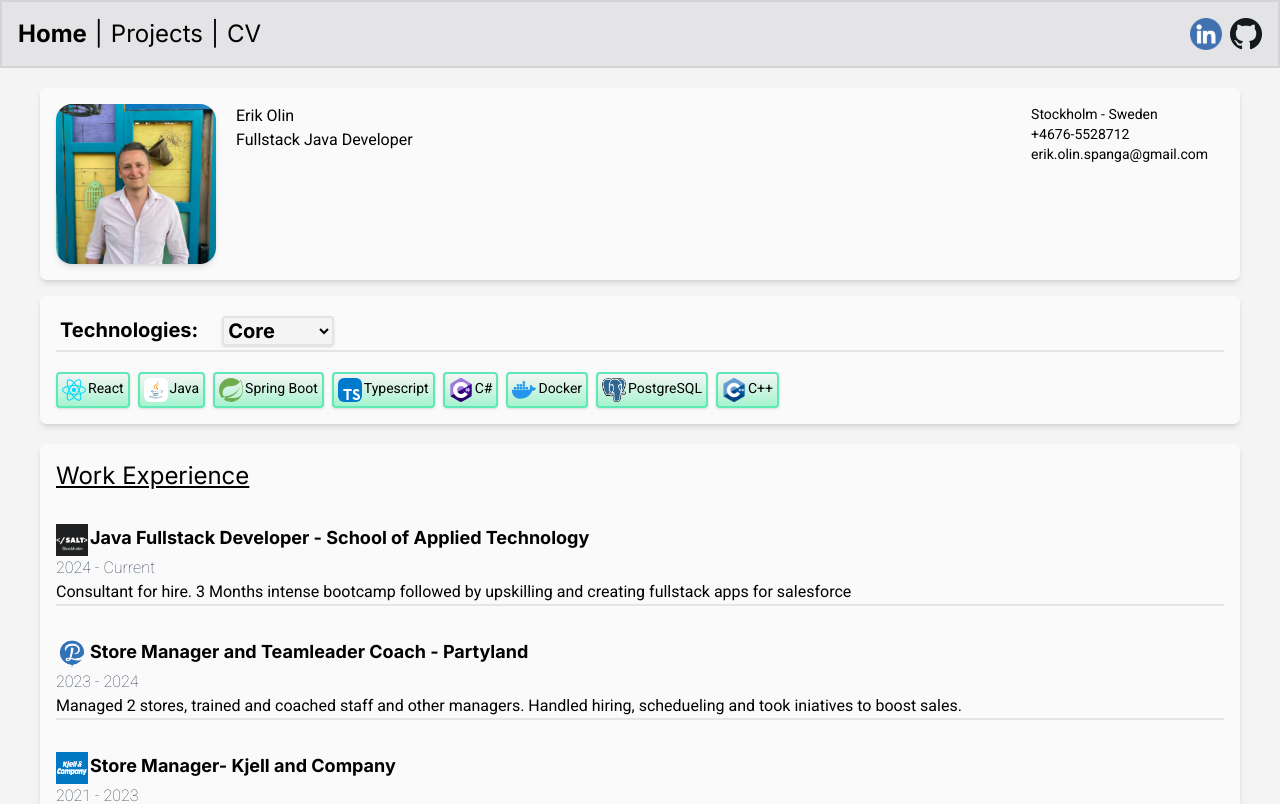
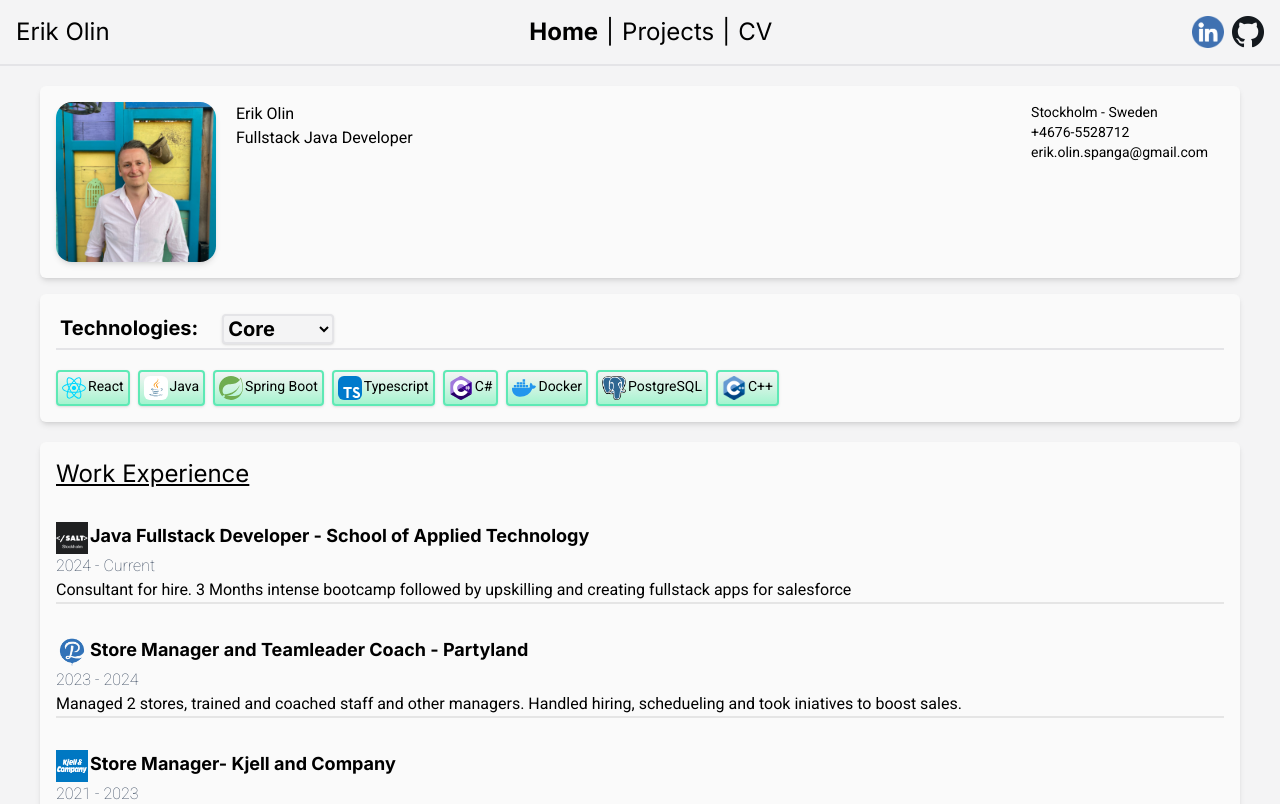
Before and after one commit to TibbersEvolved/portfolio2025, a React (Vite) app in the folder portfolio-app/: page / in a window 1280 px wide. Shown: the top 804 px of the page. Built offline with nearby package versions, Linux system fonts and the light colour scheme.

Commit message:
Style updates: Started restyling navbar

```diff
--- a/portfolio-app/src/components/data/projects/notionProxy.ts
+++ b/portfolio-app/src/components/data/projects/notionProxy.ts
@@ -16,8 +16,8 @@ export const notionProxy: projectData = {
         pageImages: [],
       },
       {
-        pageType: "images",
-        pageText: "",
+        pageType: "bigImage",
+        pageText: diagramImage,
         pageImages: [diagramImage],
       },
       {
--- a/portfolio-app/src/components/projects/projectPage.tsx
+++ b/portfolio-app/src/components/projects/projectPage.tsx
@@ -50,6 +50,15 @@ export default function ProjectPage(prop: pageProps) {
             </>
           );
         }
+        if (s.pageType === "bigImage") {
+          return (
+            <>
+              <section className="flex flex-wrap gap-8 p-2 justify-center">
+                <img className="w-1/2 h-60" src={s.pageText}></img>
+              </section>
+            </>
+          );
+        }
       })}
     </>
   );
--- a/portfolio-app/src/components/shared/navbar.tsx
+++ b/portfolio-app/src/components/shared/navbar.tsx
@@ -5,7 +5,8 @@ import imgGith from "../../assets/github.png";
 export default function Navbar() {
   return (
     <>
-      <header className="flex font-ibm justify-between gap-2 p-2 lg:p-4 bg-zinc-200 border-2 border-zinc-300 w-auto text-lg md:text-xl lg:text-2xl text-center">
+      <header className="flex font-ibm justify-between gap-2 p-2 lg:p-4 border-b-2 border-zinc-200 bg-zinc-100 w-auto text-lg md:text-xl lg:text-2xl text-center">
+        <section className="hidden md:inline">Erik Olin</section>
         <section className="flex justify-normal gap-2">
           <Link
             to="/"
```
Also changed, not shown: portfolio-app/src/assets/project/notionDiagram.png.
